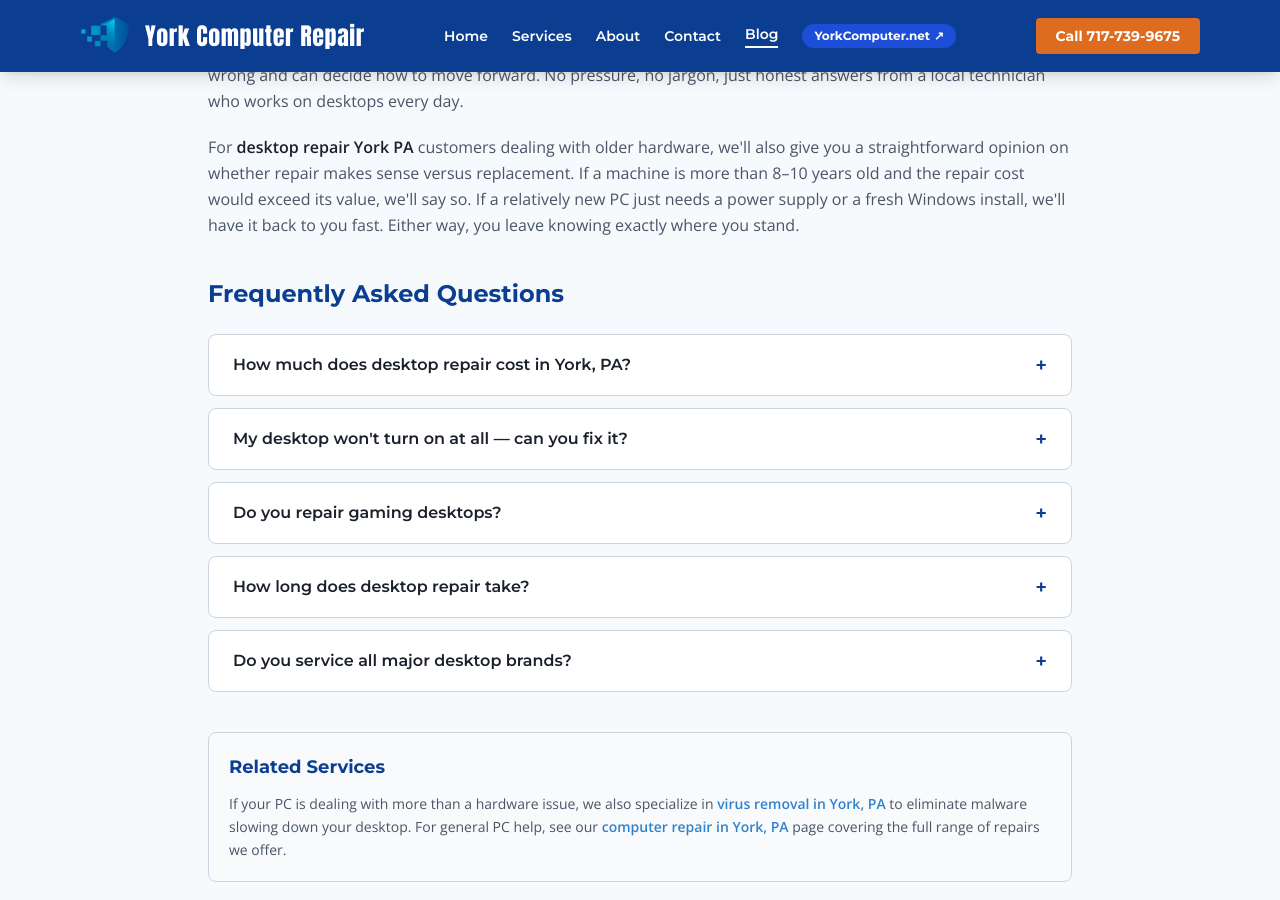
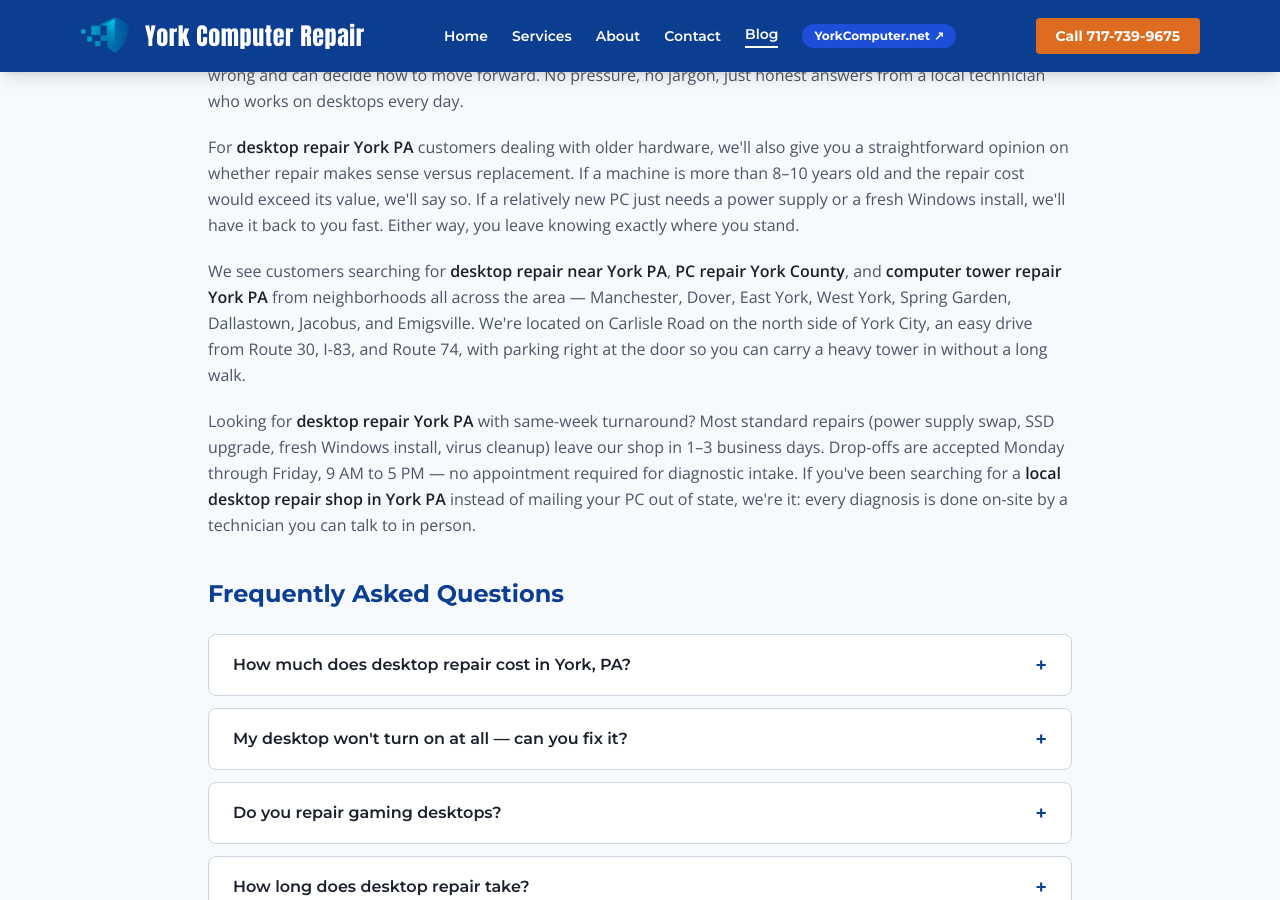
Before and after one commit to oak8513/ycr-site, a Jekyll site: the page built from blog/desktop-repair-york-pa.html, in a window 1280 px wide and 900 px high, scrolled down 1432 px. Built offline with Jekyll 4.4.1, drawn with Linux system fonts in a browser that asks for light colours; nearby versions of some CDN libraries; a script that is not in the unit is left out.

Commit message:
SEO: refresh desktop repair York PA landing page

```diff
--- a/blog/desktop-repair-york-pa.html
+++ b/blog/desktop-repair-york-pa.html
@@ -53,6 +53,10 @@ og_description: "Desktop repair in York, PA. Fast diagnosis, honest pricing. Wal
   <p class="text-ycr-steel leading-relaxed mb-5">When it comes to <strong class="text-ycr-black">desktop repair York PA</strong> residents can count on, our shop stands apart because we prioritize clear communication. We call you as soon as your diagnosis is done — usually within a few hours — so you know what's wrong and can decide how to move forward. No pressure, no jargon, just honest answers from a local technician who works on desktops every day.</p>
 
   <p class="text-ycr-steel leading-relaxed mb-5">For <strong class="text-ycr-black">desktop repair York PA</strong> customers dealing with older hardware, we'll also give you a straightforward opinion on whether repair makes sense versus replacement. If a machine is more than 8–10 years old and the repair cost would exceed its value, we'll say so. If a relatively new PC just needs a power supply or a fresh Windows install, we'll have it back to you fast. Either way, you leave knowing exactly where you stand.</p>
+
+  <p class="text-ycr-steel leading-relaxed mb-5">We see customers searching for <strong class="text-ycr-black">desktop repair near York PA</strong>, <strong class="text-ycr-black">PC repair York County</strong>, and <strong class="text-ycr-black">computer tower repair York PA</strong> from neighborhoods all across the area — Manchester, Dover, East York, West York, Spring Garden, Dallastown, Jacobus, and Emigsville. We're located on Carlisle Road on the north side of York City, an easy drive from Route 30, I-83, and Route 74, with parking right at the door so you can carry a heavy tower in without a long walk.</p>
+
+  <p class="text-ycr-steel leading-relaxed mb-5">Looking for <strong class="text-ycr-black">desktop repair York PA</strong> with same-week turnaround? Most standard repairs (power supply swap, SSD upgrade, fresh Windows install, virus cleanup) leave our shop in 1–3 business days. Drop-offs are accepted Monday through Friday, 9 AM to 5 PM — no appointment required for diagnostic intake. If you've been searching for a <strong class="text-ycr-black">local desktop repair shop in York PA</strong> instead of mailing your PC out of state, we're it: every diagnosis is done on-site by a technician you can talk to in person.</p>
 
   <h2 class="font-heading font-bold text-2xl text-ycr-blue mt-10 mb-6">Frequently Asked Questions</h2>
 
--- a/sitemap.xml
+++ b/sitemap.xml
@@ -88,7 +88,7 @@
   </url>
   <url>
     <loc>https://yorkcomputerrepair.com/blog/desktop-repair-york-pa.html</loc>
-    <lastmod>2026-04-25</lastmod>
+    <lastmod>2026-04-29</lastmod>
     <changefreq>monthly</changefreq>
     <priority>0.9</priority>
   </url>
```
